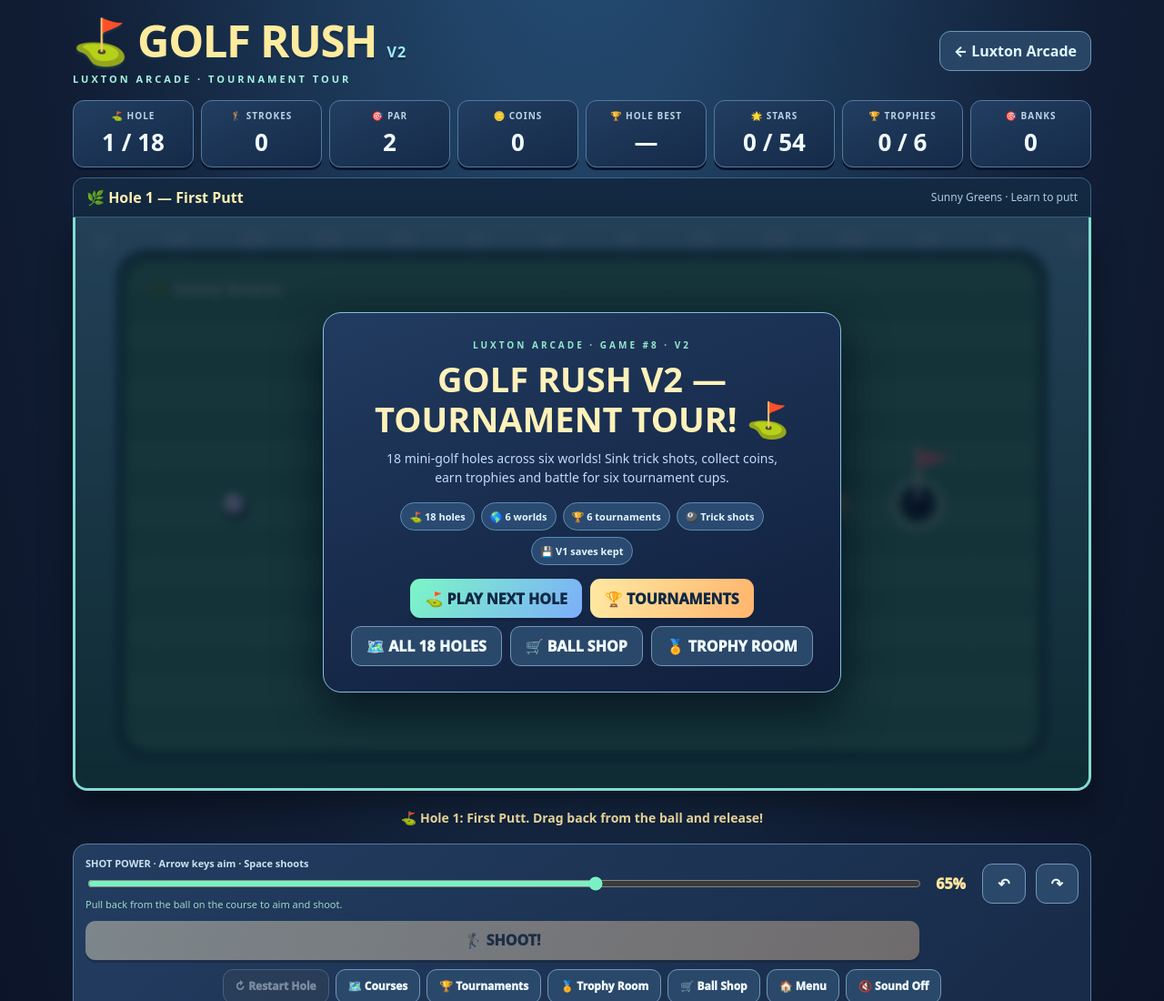
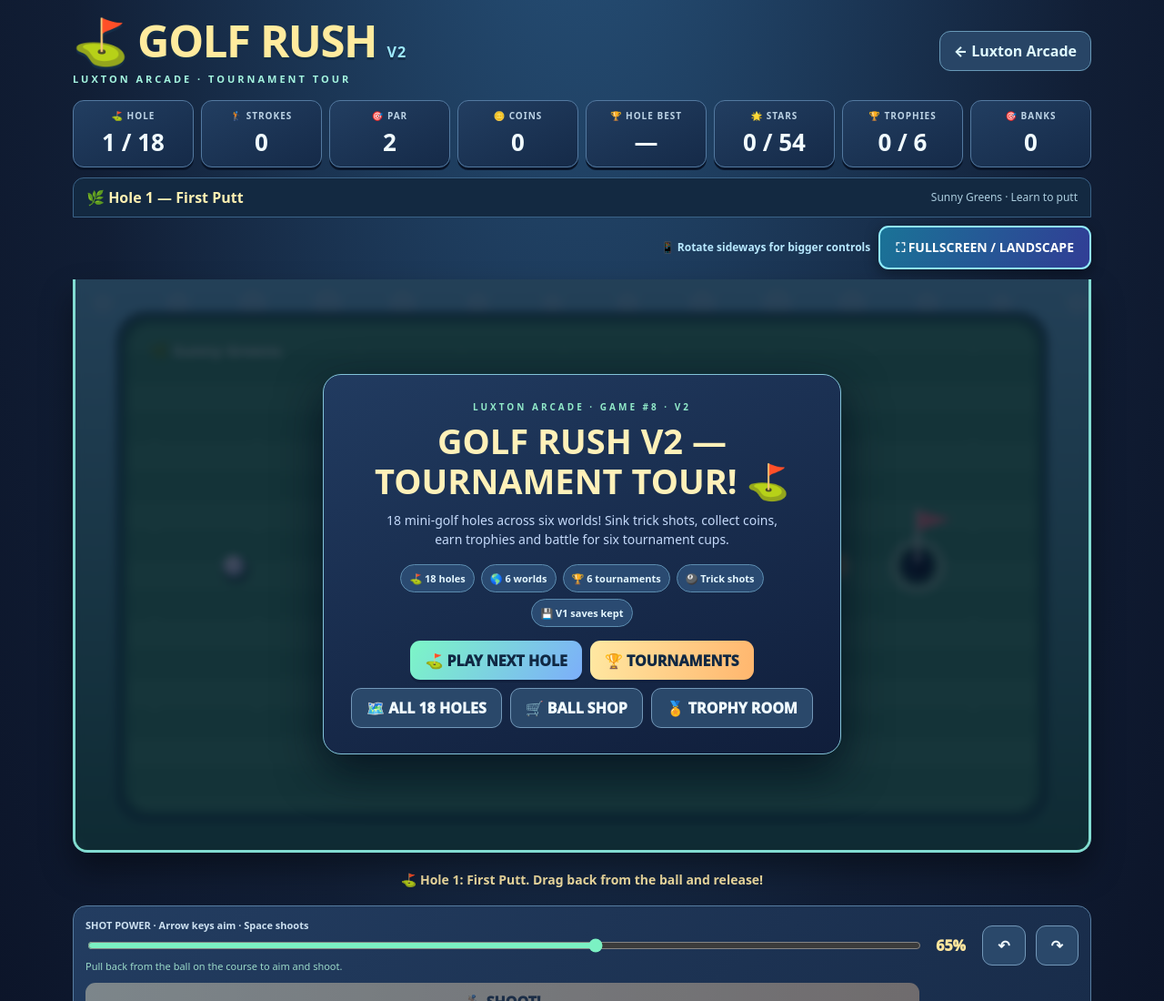
Before and after one commit to luxtonwilliams/target-rush, a plain HTML site: page games/golf-rush/index.html in a window 1280 px wide. Shown: the top 1100 px of the page at 91% size. Drawn offline with Linux system fonts and the light colour scheme.

Commit message:
Update index.html

```diff
--- a/games/golf-rush/index.html
+++ b/games/golf-rush/index.html
@@ -570,5 +570,6 @@ let last=performance.now();function frame(t){const dt=Math.min(.04,Math.max(0,(t
 loadHole(0,false,true);showMenu();requestAnimationFrame(frame);
 })();
 </script>
+<script src="../../mobile-play.js"></script>
 </body>
 </html>
```
